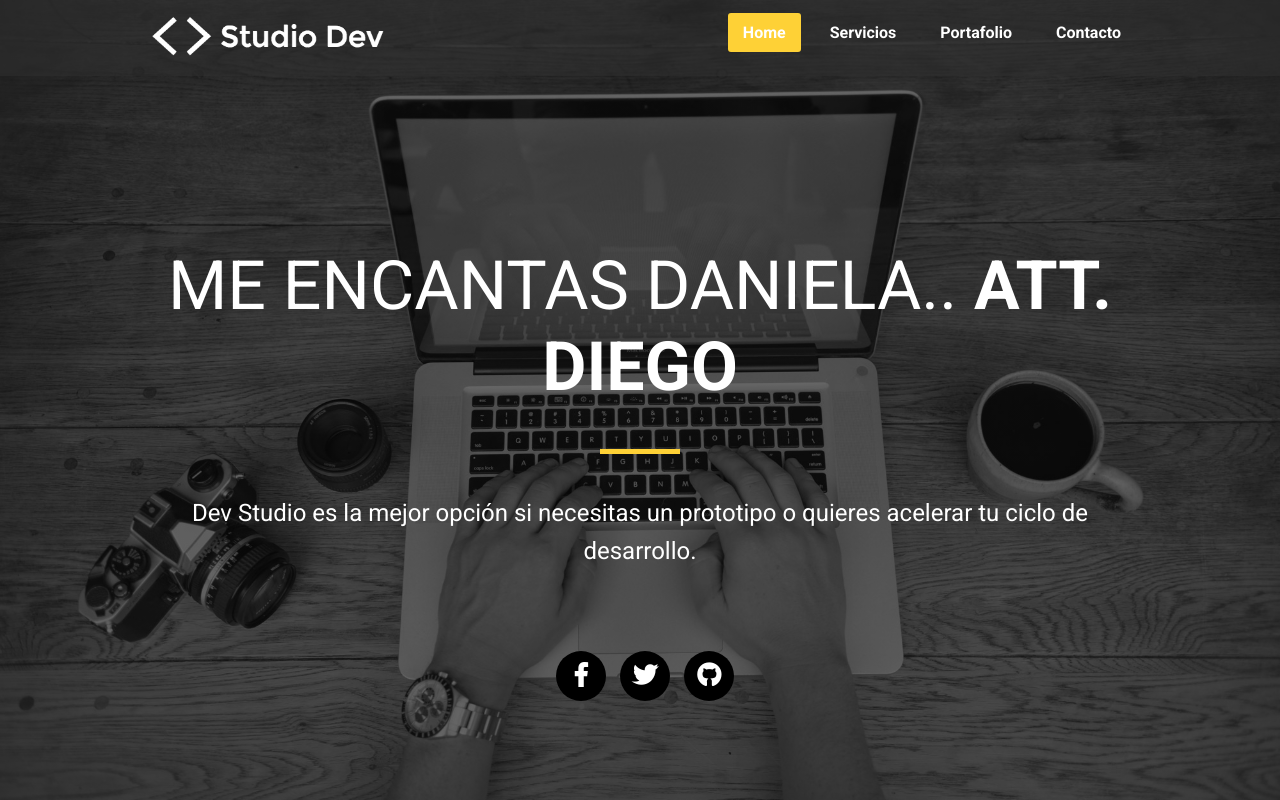
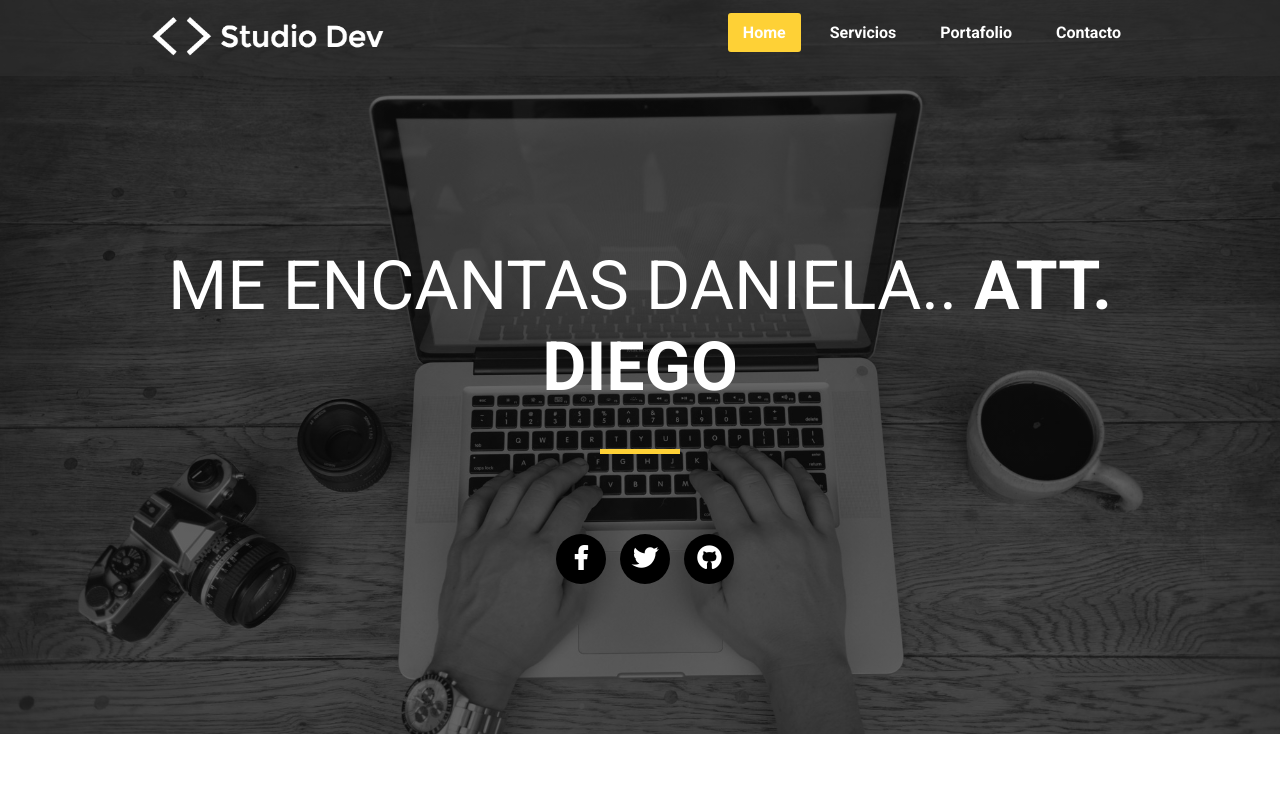
Before and after one commit to diegofesh/studiodev, a plain HTML site: page index.html in a window 1280 px wide. Shown: the top 800 px of the page. Drawn offline with nearby package versions, Linux system fonts and the light colour scheme.

Commit message:
Update index.html

```diff
--- a/index.html
+++ b/index.html
@@ -31,7 +31,7 @@
       <section id="home" class="container">
         <h1>ME ENCANTAS DANIELA.. <strong>ATT. DIEGO </strong></h1>
         <div class="divider"></div>
-        <p>Dev Studio es la mejor opción si necesitas un prototipo o quieres acelerar tu ciclo de desarrollo.</p>
+        <p></p>
         <div class="social">
           <a href="#"><i class="fab fa-facebook-f"></i></a>
           <a href="#"><i class="fab fa-twitter"></i></a>
```
